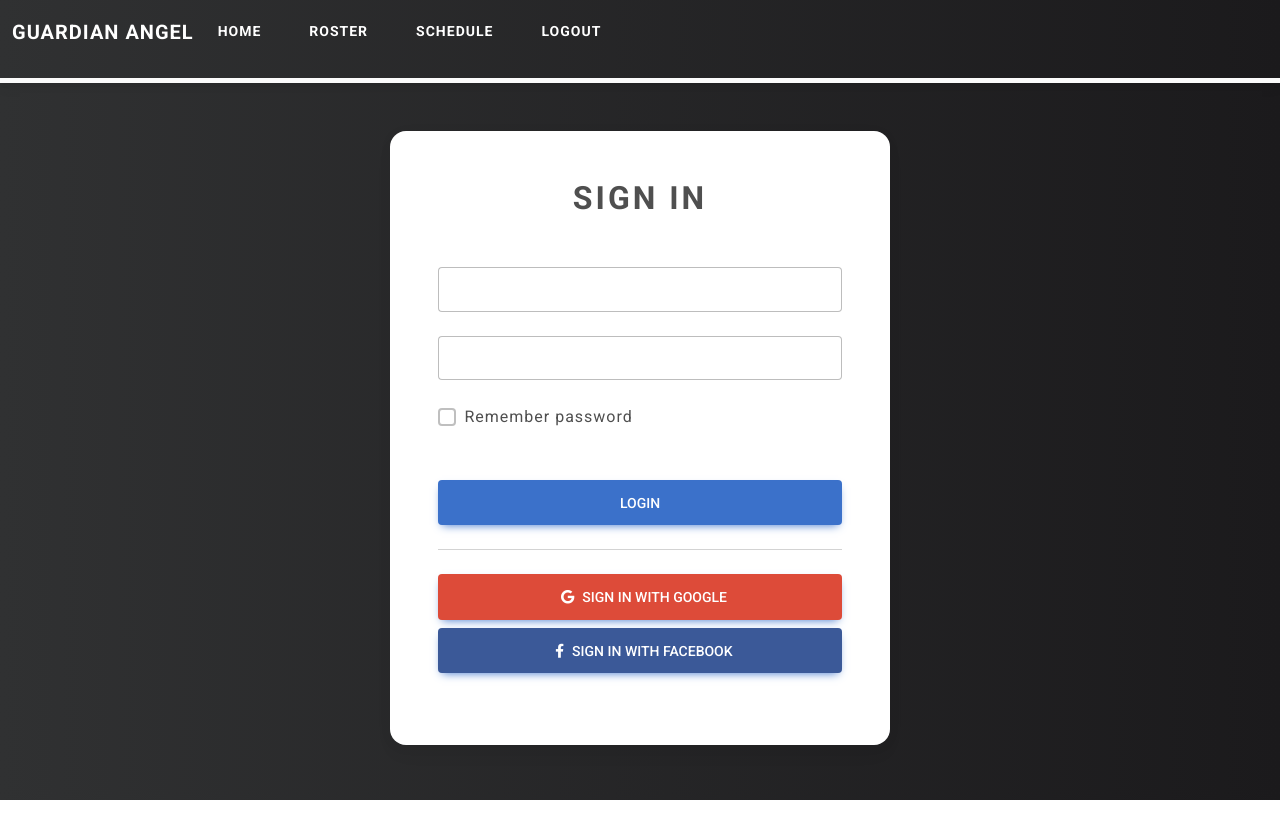
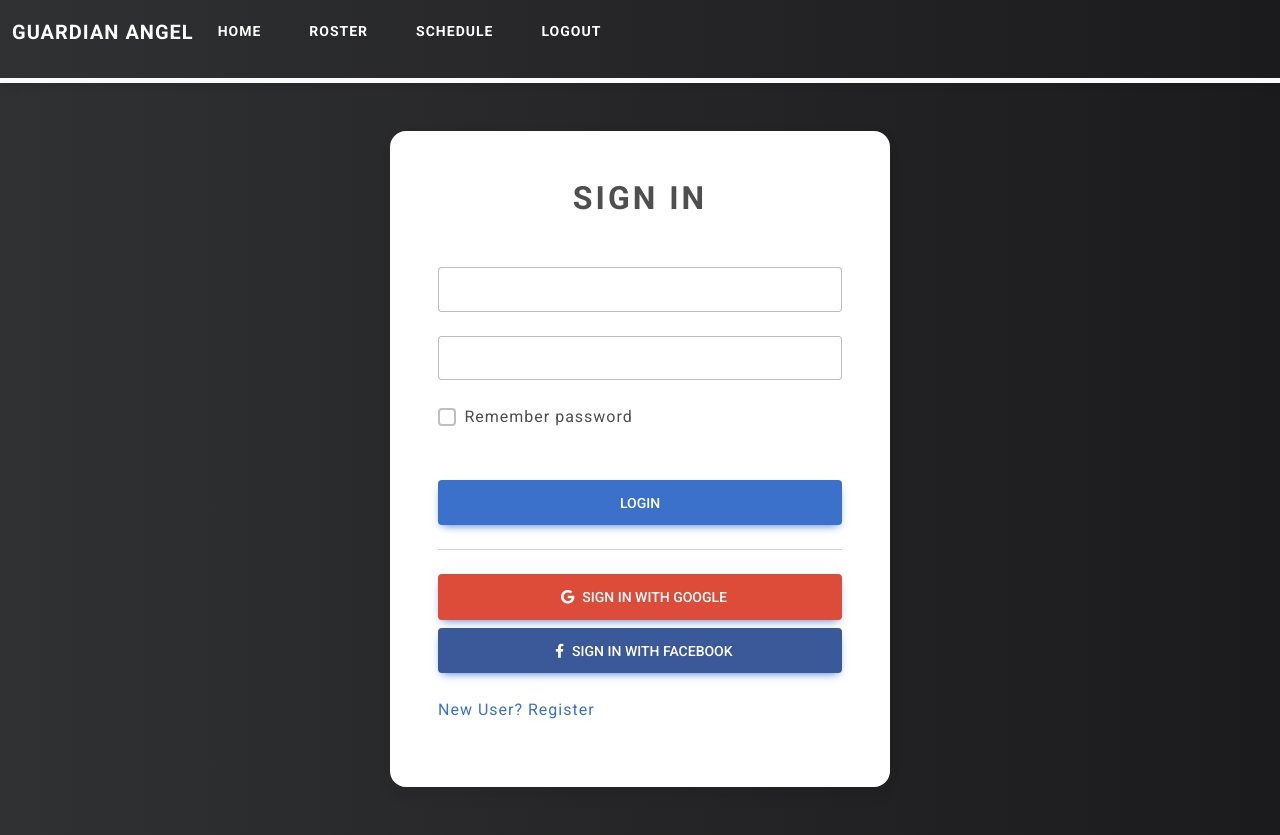
Before and after one commit to ShawnCreswell/GuardianAngelV2, a React (Create React App) app in the folder client/: page /login in a window 1280 px wide. Before the commit the page ends 800 px from the top, so only its background shows below. Built offline with nearby package versions, Linux system fonts and the light colour scheme.

Commit message:
login form update

```diff
--- a/client/src/components/LoginForm2.jsx
+++ b/client/src/components/LoginForm2.jsx
@@ -112,6 +112,9 @@ const Login2 = () => {
                 Sign in with facebook
               </MDBBtn>
                 </form>
+                <Link to={"/register"}>
+                <p>New User? Register</p>
+              </Link>
             </MDBCardBody>
           </MDBCard>
         </MDBCol>
```
